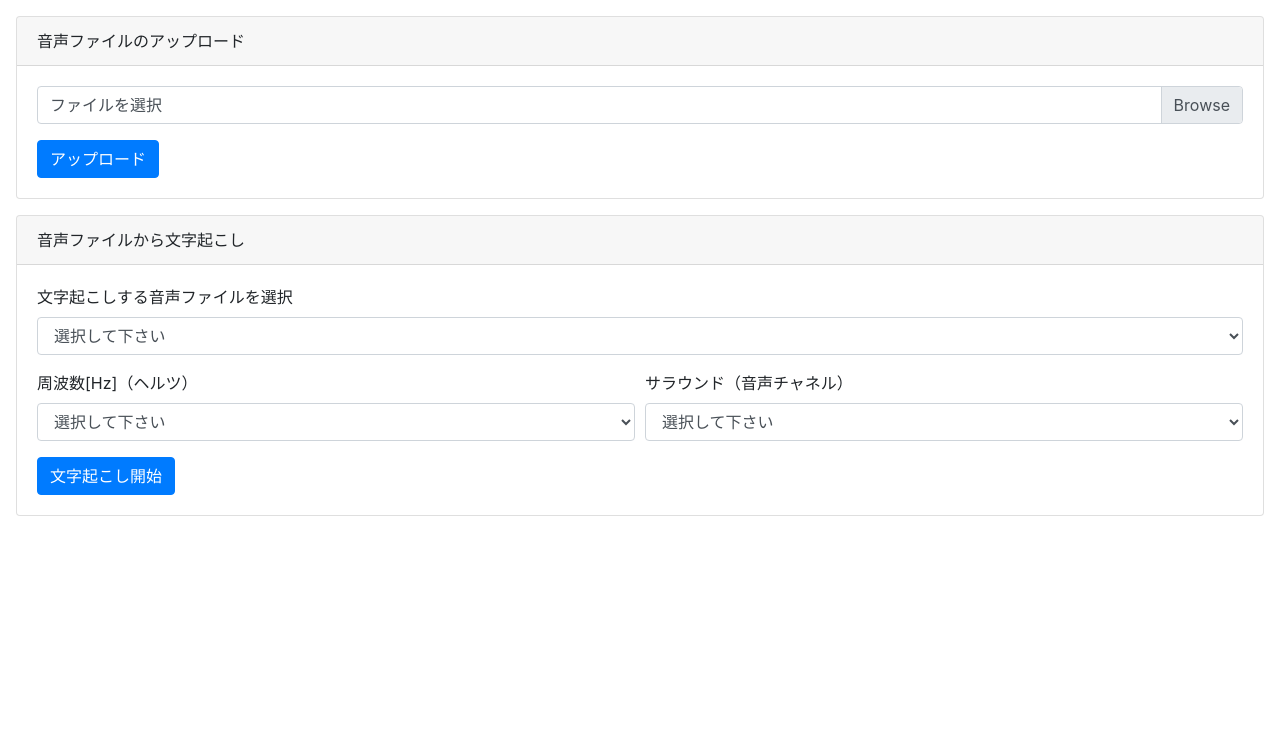
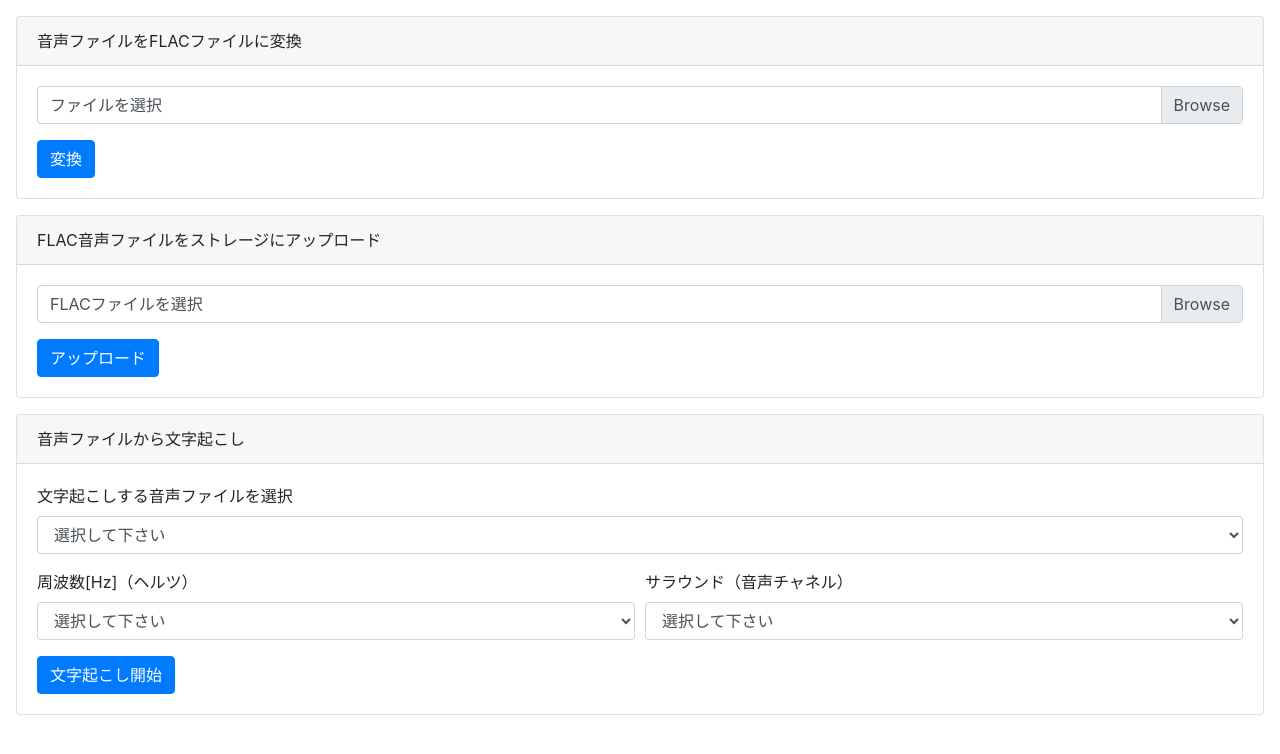
Before and after one commit to acronhub/speech-to-Text, a Flask app: template apps/app/templates/index.html in a window 1280 px wide. Shown: the top 754 px of the page. Run offline with Flask 2, Linux system fonts and the light colour scheme; the template is opened without the code that fills it, so the values that code supplies are empty; parts of the project's set-up code (start-up, migrations or seed data) failed here and were passed over; some libraries are stand-ins or nearby versions.

Commit message:
フォルダ構成の修正、不具合修正

```diff
--- a/apps/app/templates/index.html
+++ b/apps/app/templates/index.html
@@ -13,14 +13,31 @@
   <body>
     <div class="card m-3">
       <div class="card-header">
-        音声ファイルのアップロード
+        音声ファイルをFLACファイルに変換
       </div>
       <div class="card-body">
-        <form method="post" action="{{url_for('uploads_file')}}" enctype="multipart/form-data">
+        <form method="post" action="{{url_for('convert')}}" enctype="multipart/form-data">
           <div class="form-group">
             <div class="custom-file">
-              <input type="file" class="custom-file-input" id="inputFile" name="uploadFile">
+              <input type="file" accept="audio/*" class="custom-file-input" id="inputFile" name="convertFile">
               <label class="custom-file-label" for="inputFile">ファイルを選択</label>
+            </div>
+          </div>
+          <button type="submit" class="btn btn-primary">変換</button>
+        </form>
+      </div>
+    </div>
+
+    <div class="card m-3">
+      <div class="card-header">
+        FLAC音声ファイルをストレージにアップロード
+      </div>
+      <div class="card-body">
+        <form method="post" action="{{url_for('upload')}}" enctype="multipart/form-data">
+          <div class="form-group">
+            <div class="custom-file">
+              <input type="file" accept=".flac" class="custom-file-input" id="inputFile" name="uploadFile">
+              <label class="custom-file-label" for="inputFile">FLACファイルを選択</label>
             </div>
           </div>
           <button type="submit" class="btn btn-primary">アップロード</button>
--- a/docker-compose.yml
+++ b/docker-compose.yml
@@ -14,4 +14,4 @@ services:
     tty: true
     volumes:
       - "./apps:/apps"
-      - ../service-account.json:/apps/service-account.json
+      - ./service-account.json:/apps/service-account.json
```
Also changed, not shown: apps/app/routes.py (+34 -19 lines), apps/config.py (+5 -2 lines), README.md, 5 other files.
